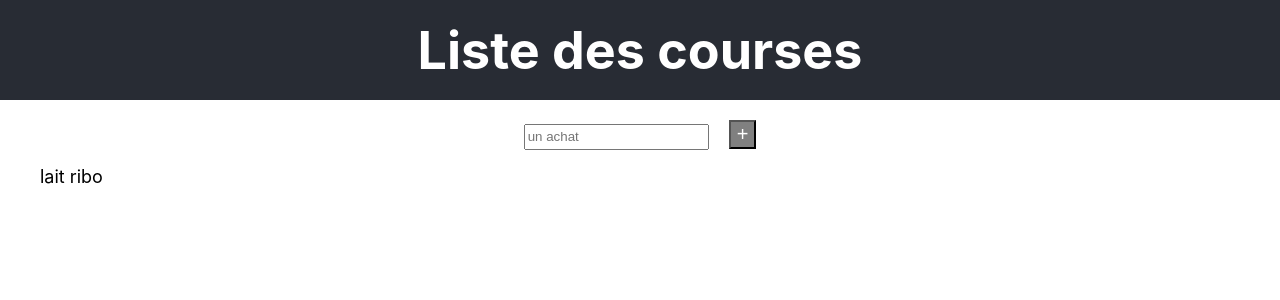
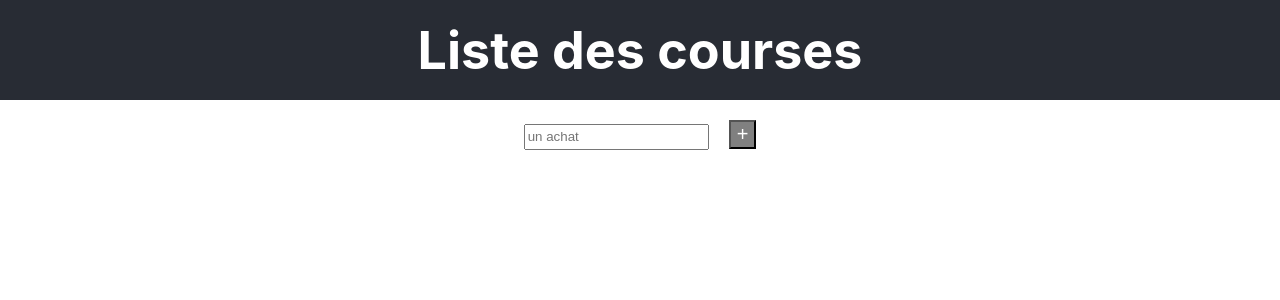
Before and after one commit to thomassinhelena/todo-list, a React (Create React App) app: page / in a window 1280 px wide. Shown: the top 300 px of the page. Built offline with nearby package versions, Linux system fonts and the light colour scheme.

Commit message:
remove default item

```diff
--- a/src/Components/List/List.js
+++ b/src/Components/List/List.js
@@ -5,9 +5,7 @@ class List extends React.Component {
 	constructor() {
 		super();
 		this.state = {
-			items:[
-        {name:"lait ribo"}
-      ],
+			items:[],
       input:""
 		}
 	}
```
